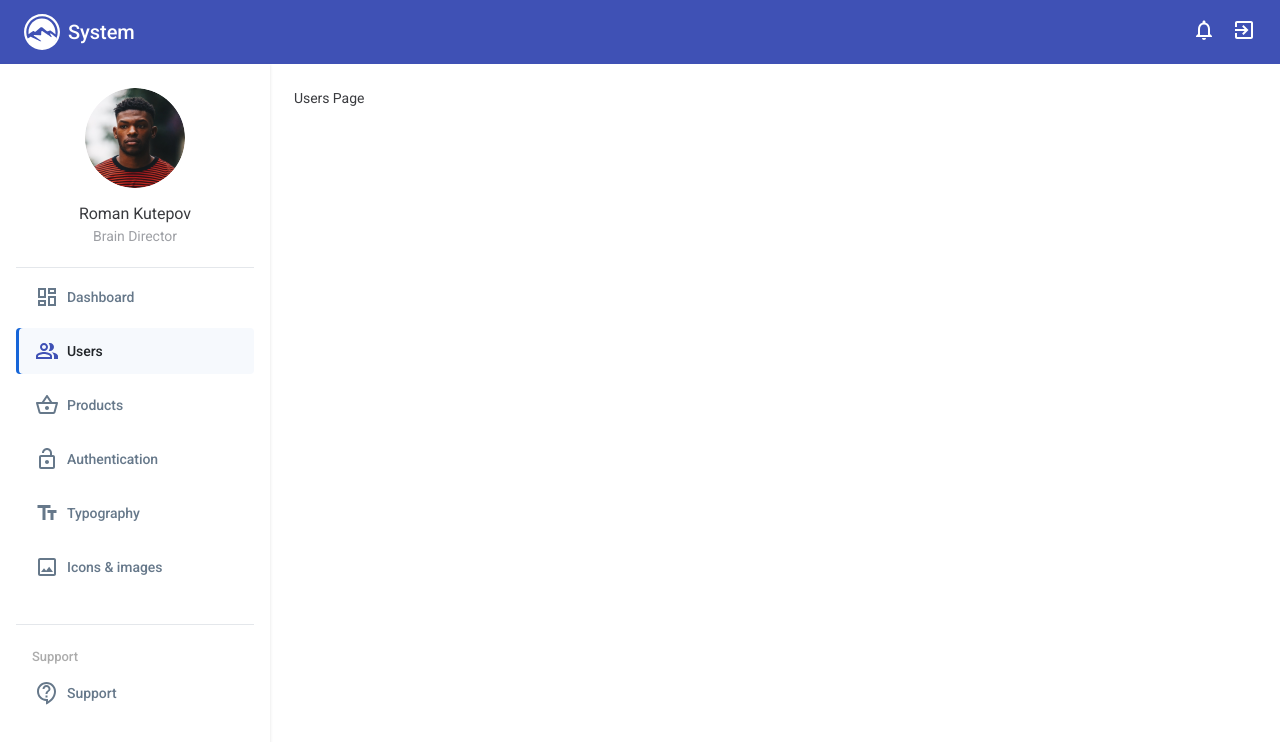
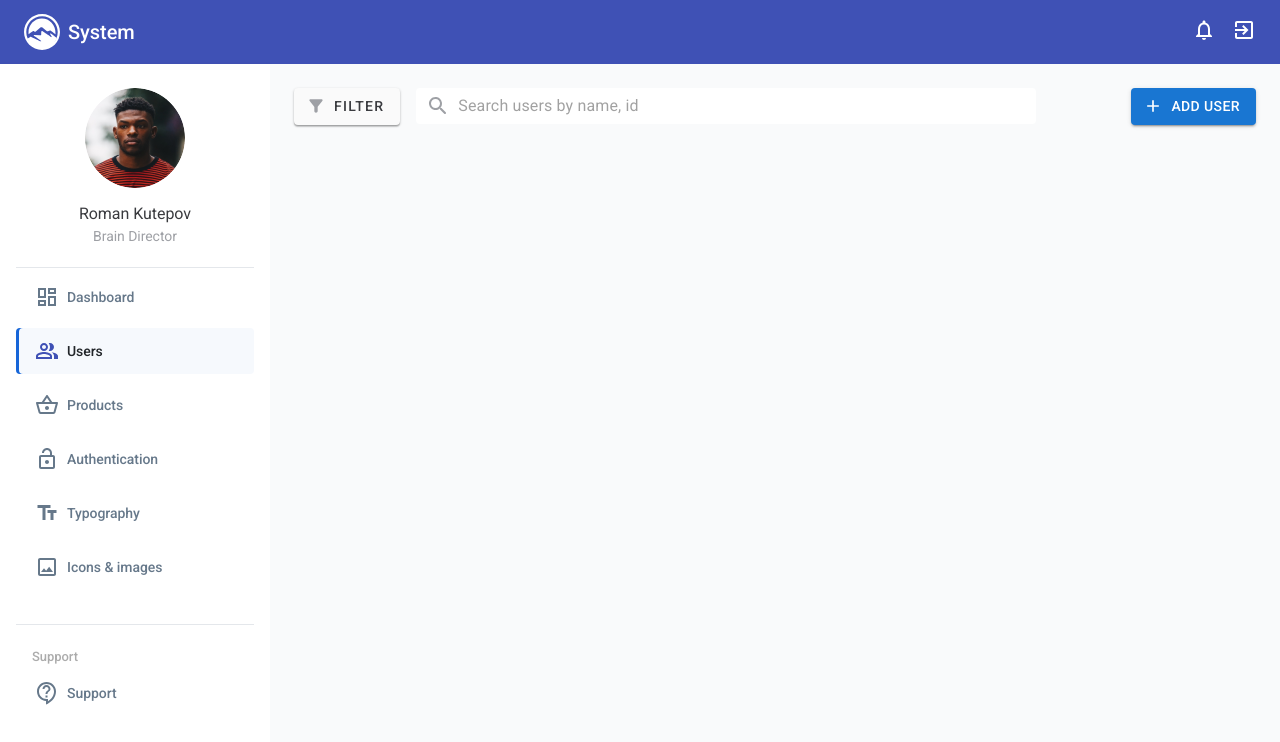
Before and after one commit to AlexKobiliansky/ovr-test, a React (Create React App) app: page /users in a window 1280 px wide. Shown: the top 742 px of the page. Built offline with nearby package versions, Linux system fonts and the light colour scheme.

Commit message:
UsersTopLine component created

```diff
--- a/package.json
+++ b/package.json
@@ -7,6 +7,7 @@
     "@emotion/styled": "^11.3.0",
     "@mui/icons-material": "^5.0.5",
     "@mui/material": "^5.0.6",
+    "@mui/styles": "^5.0.2",
     "@testing-library/jest-dom": "^5.15.0",
     "@testing-library/react": "^11.2.7",
     "@testing-library/user-event": "^12.8.3",
--- a/src/components/Content/Content.sass
+++ b/src/components/Content/Content.sass
@@ -1,3 +1,4 @@
 .page-content
   flex-grow: 1
   padding: 24px
+  background-color: #f9fafb
--- /dev/null
+++ b/src/components/SearchLabel/SearchLabel.jsx
@@ -0,0 +1,35 @@
+import React, {useState} from 'react';
+import {InputAdornment, Input} from '@mui/material';
+import {makeStyles} from '@mui/styles';
+import SearchIcon from '@mui/icons-material/SearchRounded';
+import './SearchLabel.sass';
+
+const useStyles = makeStyles({
+  input: {
+    width: '100%',
+    background: '#fff',
+    borderRadius: '4px',
+    padding: '2px 10px',
+    '&:before': {
+      borderBottom: 'none!important',
+    }
+  },
+});
+
+const SearchLabel = () => {
+  const classes = useStyles();
+  const [value, setValue] = useState('');
+  return (
+    <div className="search-label">
+      <Input
+        className={classes.input}
+        value={value}
+        onChange={(e) => setValue(e.target.value)}
+        placeholder="Search users by name, id"
+        startAdornment={<InputAdornment position="start"><SearchIcon sx={{color: '#9EA0A5'}}/></InputAdornment>}
+      />
+    </div>
+  );
+};
+
+export default SearchLabel;
--- /dev/null
+++ b/src/components/SearchLabel/SearchLabel.sass
@@ -0,0 +1,2 @@
+.search-label
+  flex-grow: 1
--- /dev/null
+++ b/src/components/UsersTopLine/UsersTopLine.jsx
@@ -0,0 +1,44 @@
+import React from 'react';
+import Button from '@mui/material/Button';
+import { styled } from '@mui/material/styles';
+import SearchLabel from '../SearchLabel/SearchLabel';
+import FilterIcon from '@mui/icons-material/FilterAltRounded';
+import AddOutlinedIcon from '@mui/icons-material/AddOutlined';
+import './UsersTopLine.sass';
+
+const FilterButton = styled(Button)(() => ({
+  color: '#3A3B3F',
+  backgroundColor: '#fafafa',
+  boxShadow: '0px 1px 1px rgba(0, 0, 0, 0.14), 0px 2px 1px rgba(0, 0, 0, 0.12), 0px 1px 3px rgba(0, 0, 0, 0.2)',
+  borderColor: 'transparent',
+  outline: 'none',
+  letterSpacing: '1.25px',
+  marginRight: '16px',
+  '&:hover': {
+    borderColor: 'transparent',
+    backgroundColor: 'rgba(250, 250, 250, 0.6);'
+  },
+}));
+
+const UsersTopLine = () => {
+  return (
+    <div className="users-topline">
+      <div className="users-topline-filters">
+        <FilterButton
+          variant="outlined"
+          startIcon={<FilterIcon sx={{ color: '#9EA0A5' }} />}
+          onClick={() => console.log('filter')}
+        >
+          Filter
+        </FilterButton>
+        <SearchLabel />
+      </div>
+
+      <Button variant="contained" startIcon={<AddOutlinedIcon />}>
+        Add User
+      </Button>
+    </div>
+  );
+};
+
+export default UsersTopLine;
--- /dev/null
+++ b/src/components/UsersTopLine/UsersTopLine.sass
@@ -0,0 +1,11 @@
+.users-topline
+  display: flex
+  justify-content: space-between
+  align-items: center
+  margin-bottom: 24px
+  &-filters
+    display: flex
+    justify-content: center
+    max-width: 742px
+    width: 100%
+    margin-right: 16px
--- a/src/pages/UsersPage.jsx
+++ b/src/pages/UsersPage.jsx
@@ -1,9 +1,10 @@
 import React from 'react';
+import UsersTopLine from '../components/UsersTopLine/UsersTopLine';
 
 const UsersPage = () => {
   return (
     <div>
-      Users Page
+      <UsersTopLine />
     </div>
   );
 };
```
Also changed, not shown: 1 other file (tests, documents, lock files or other folders).
